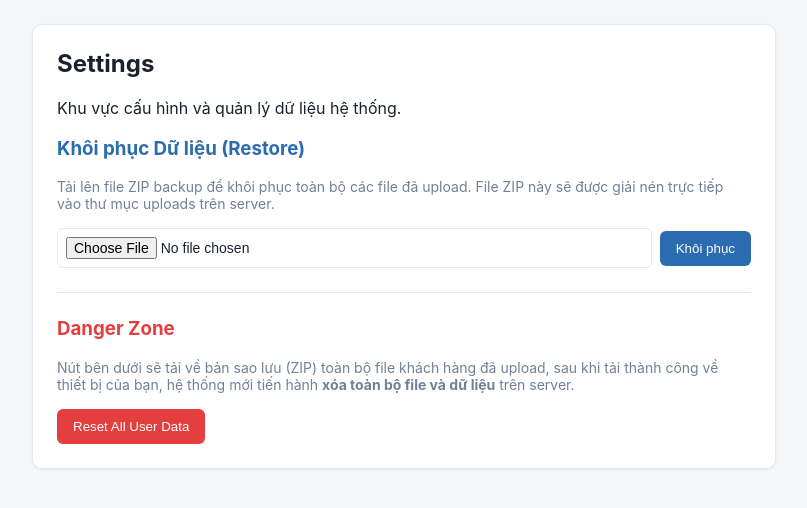
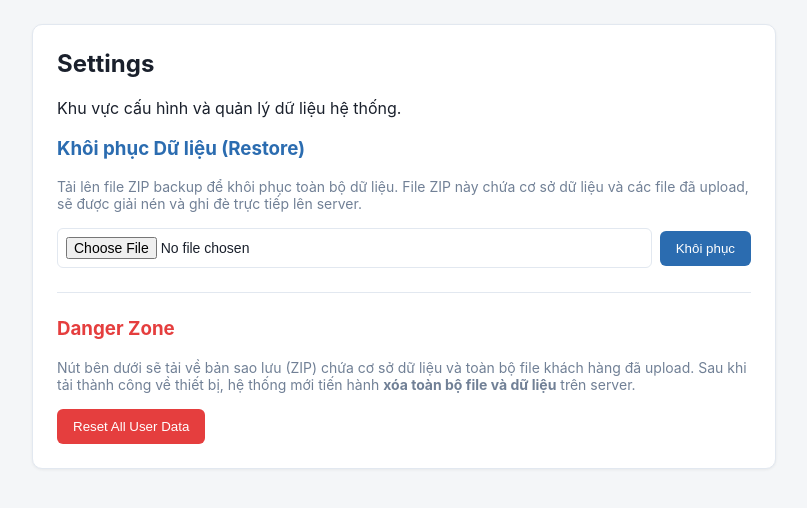
Before and after one commit to codevcn/wrydeco-temp-server, a FastAPI app: page /admin/settings in a window 1280 px wide. Shown: the part 86-594 px from the top of the page, without its empty margins (236-1043 px from the left). Run offline with FastAPI, Linux system fonts and the light colour scheme; some libraries are stand-ins or nearby versions.

```diff
--- a/src/templates/settings.html
+++ b/src/templates/settings.html
@@ -37,7 +37,7 @@
 
         <h3 style="color: var(--accent);">Khôi phục Dữ liệu (Restore)</h3>
         <p style="font-size: 14px; color: var(--muted); margin-bottom: 16px;">
-          Tải lên file ZIP backup để khôi phục toàn bộ các file đã upload. File ZIP này sẽ được giải nén trực tiếp vào thư mục uploads trên server.
+          Tải lên file ZIP backup để khôi phục toàn bộ dữ liệu. File ZIP này chứa cơ sở dữ liệu và các file đã upload, sẽ được giải nén và ghi đè trực tiếp lên server.
         </p>
 
         <form id="restoreForm" style="display: flex; gap: 8px; align-items: center; flex-wrap: wrap;">
@@ -51,7 +51,7 @@
 
         <h3 style="color: var(--danger);">Danger Zone</h3>
         <p style="font-size: 14px; color: var(--muted); margin-bottom: 16px;">
-          Nút bên dưới sẽ tải về bản sao lưu (ZIP) toàn bộ file khách hàng đã upload, sau khi tải thành công về thiết bị của bạn, hệ thống mới tiến hành <strong>xóa toàn bộ file và dữ liệu</strong> trên server.
+          Nút bên dưới sẽ tải về bản sao lưu (ZIP) chứa cơ sở dữ liệu và toàn bộ file khách hàng đã upload. Sau khi tải thành công về thiết bị, hệ thống mới tiến hành <strong>xóa toàn bộ file và dữ liệu</strong> trên server.
         </p>
 
         <button id="resetBtn" class="btn-danger">Reset All User Data</button>
```
